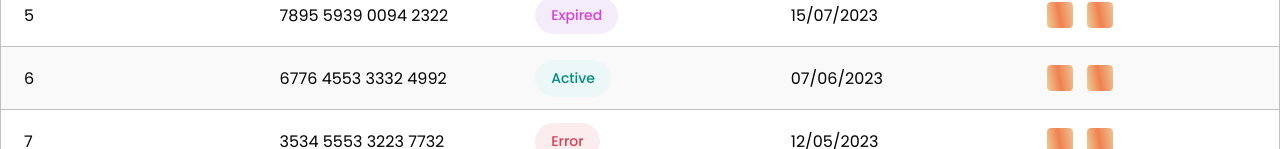
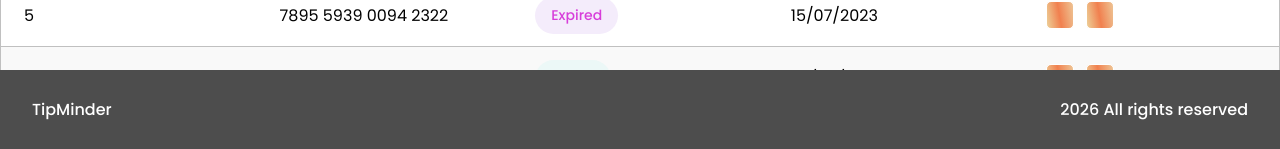
Before and after one commit to carrotist-coder/TipMinder, a React app: page / in a window 1280 px wide. Shown: the part 651-800 px from the top of the page. Built offline with nearby package versions, Linux system fonts and the light colour scheme.

Commit message:
feat(widgets): Footer

```diff
--- a/src/app/App.jsx
+++ b/src/app/App.jsx
@@ -9,6 +9,7 @@ import { TextLink } from '@shared/ui/TextLink';
 import { BrowserRouter } from 'react-router-dom';
 import { CardsTable } from '@widgets/CardsTable/CardsTable';
 import { Heading } from '@shared/ui/Heading';
+import { Footer } from '@widgets/Footer/Footer';
 
 export const App = () => {
   // Test
@@ -30,6 +31,7 @@ export const App = () => {
 
       <Heading>Cards</Heading>
       <CardsTable />
+      <Footer />
     </BrowserRouter>
   );
 };
--- /dev/null
+++ b/src/widgets/Footer/Footer.jsx
@@ -0,0 +1,10 @@
+import styles from './Footer.module.css';
+
+export const Footer = ({ year = new Date().getFullYear() }) => {
+  return (
+    <footer className={styles.footer}>
+      <p>TipMinder</p>
+      <p>{year} All rights reserved</p>
+    </footer>
+  );
+};
--- /dev/null
+++ b/src/widgets/Footer/Footer.module.css
@@ -0,0 +1,12 @@
+.footer {
+  background-color: #4d4d4d;
+  color: var(--white);
+  font-size: 16px;
+  font-weight: 500;
+  display: flex;
+  justify-content: space-between;
+  padding: 27px 32px;
+  position: fixed;
+  bottom: 0;
+  width: 100%;
+}
```
